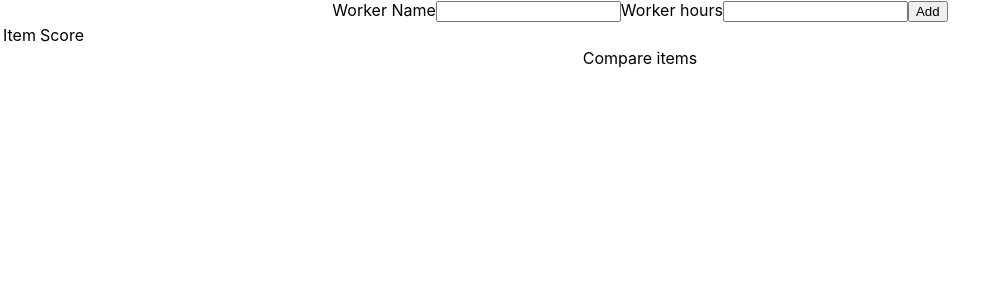
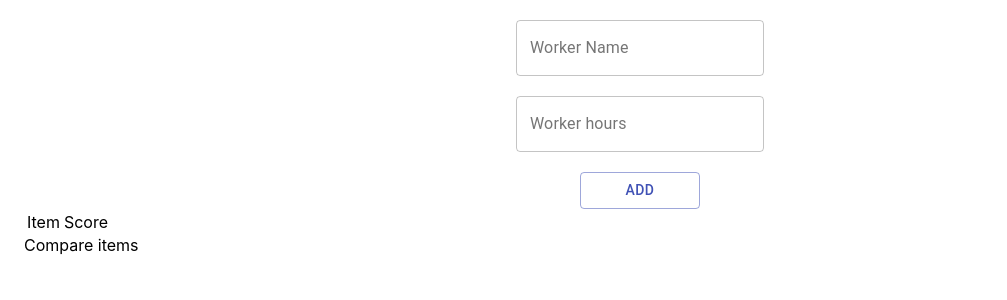
Before and after one commit to Velidoss/ukln, a React (Create React App) app: page / in a window 1280 px wide. Shown: the top 300 px of the page, without its empty margins (0-1007 px from the left). Built offline with nearby package versions, Linux system fonts and the light colour scheme.

Commit message:
style: make form for adding a worker

```diff
--- a/src/App.css
+++ /dev/null
@@ -1,38 +0,0 @@
-.App {
-  text-align: center;
-}
-
-.App-logo {
-  height: 40vmin;
-  pointer-events: none;
-}
-
-@media (prefers-reduced-motion: no-preference) {
-  .App-logo {
-    animation: App-logo-spin infinite 20s linear;
-  }
-}
-
-.App-header {
-  background-color: #282c34;
-  min-height: 100vh;
-  display: flex;
-  flex-direction: column;
-  align-items: center;
-  justify-content: center;
-  font-size: calc(10px + 2vmin);
-  color: white;
-}
-
-.App-link {
-  color: #61dafb;
-}
-
-@keyframes App-logo-spin {
-  from {
-    transform: rotate(0deg);
-  }
-  to {
-    transform: rotate(360deg);
-  }
-}
--- a/src/App.js
+++ b/src/App.js
@@ -1,19 +1,22 @@
-import './App.css';
+import { Container, Grid } from '@material-ui/core';
 import Comparison from './components/Comparison/Comparison';
 import Input from './components/Input/Input';
 import Score from './components/Score/Score';
 
 function App() {
   return (
-    <div className="App">
-        <div>
+    <Container>
+      <Grid container direction="row">
+        <Grid container item direction="column">
           <Input/>
           <Score/>
-        </div>
-        <div>
+        </Grid>
+        <Grid  container item>
           <Comparison/>
-        </div>
-    </div>
+        </Grid>
+      </Grid>
+    </Container>
+
   );
 }
 
--- a/src/components/Input/Input.jsx
+++ b/src/components/Input/Input.jsx
@@ -1,8 +1,11 @@
+import { Button, TextField, Grid } from '@material-ui/core';
 import React, { useState } from 'react';
 import { useDispatch } from 'react-redux';
 import {addWorker} from '../../store/workersSlice/workersSlice';
+import style from './InputStyle';
 
 const Input = () => {
+  const classes = style();
 
   const [workerName, setWorkerName] = useState('');
   const [workHours, setWorkHours] = useState('');
@@ -22,15 +25,39 @@ const Input = () => {
   }
 
   return (
-    <div>
-      <form onSubmit={addItem}>
-        <label>Worker Name</label>
-        <input type="text" value={workerName} onChange={changeWorkerName} />
-        <label>Worker hours</label>
-        <input type="text" value={workHours} onChange={changeWorkHours} />
-        <button type="submit">Add</button>
-      </form>
-    </div>
+    <form onSubmit={addItem}>
+      <Grid
+        container
+        justify="center"
+        direction="column"
+        alignItems="center"
+      >
+        <TextField
+          className={classes.formItem}
+          label="Worker Name"
+          type="text"
+          value={workerName}
+          onChange={changeWorkerName}
+          variant="outlined"
+        />
+        <TextField
+          className={classes.formItem}
+          label="Worker hours"
+          type="number"
+          value={workHours}
+          onChange={changeWorkHours}
+          variant="outlined"
+        />
+        <Button
+          className={`${classes.formItem} ${classes.formButton}`}
+          type="submit"
+          variant="outlined"
+          color="primary"
+        >
+          Add
+        </Button>
+      </Grid>
+    </form>
   )
 };
 
--- /dev/null
+++ b/src/components/Input/InputStyle.js
@@ -0,0 +1,12 @@
+import { makeStyles } from "@material-ui/core";
+
+const InputStyles = makeStyles({
+  formItem: {
+    marginTop: 20,
+  },
+  formButton: {
+    width: 120
+  }
+});
+
+export default InputStyles;
```
